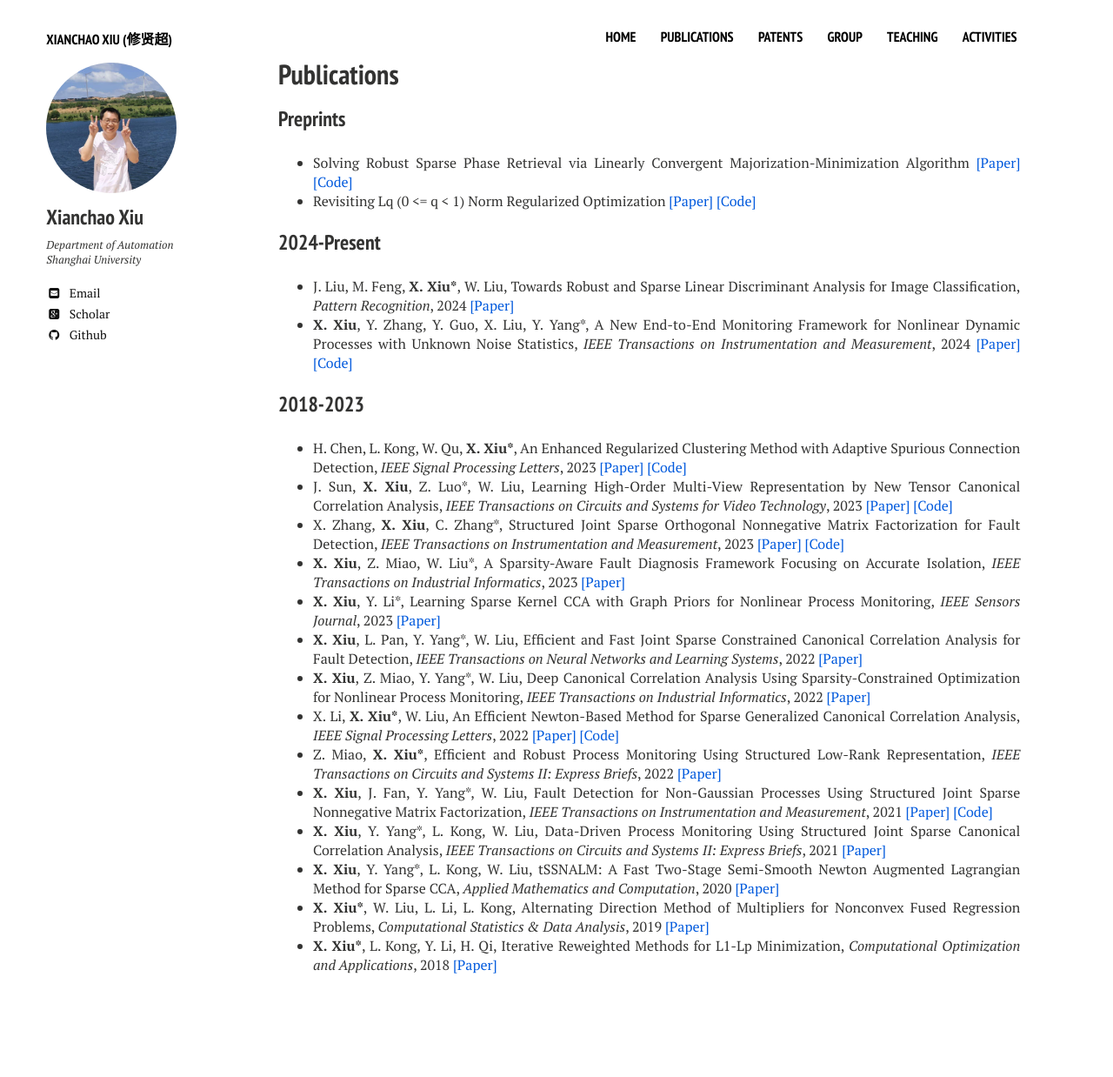
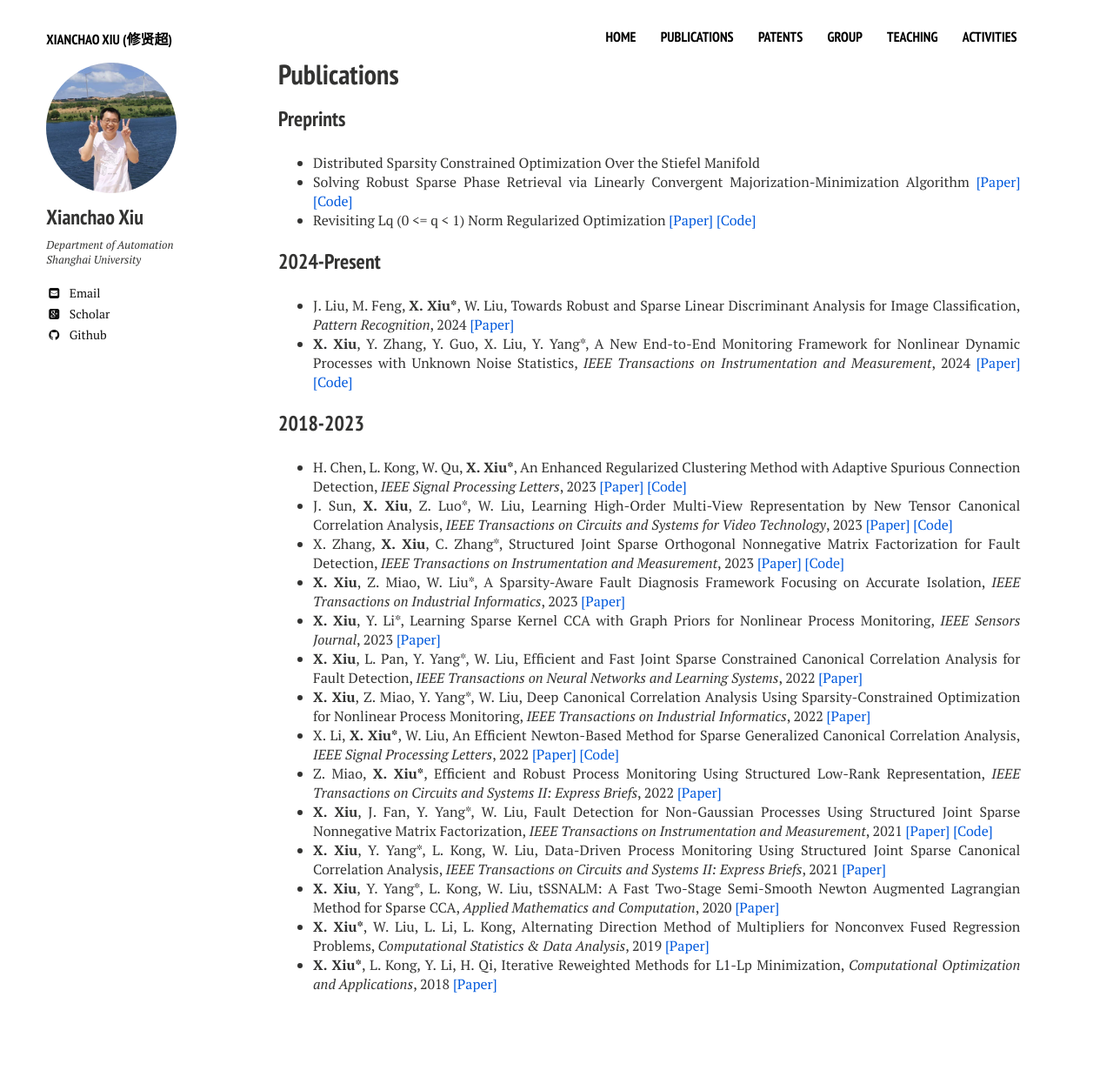
Before and after one commit to xianchaoxiu/xianchaoxiu.github.io, a Jekyll site: the page built from publications/index.md, in a window 1280 px wide. Shown: the whole page at 87% size. Built offline with Jekyll 4.4.1, drawn with Linux system fonts in a browser that asks for light colours; nearby versions of some CDN libraries; before the commit the page ends 1216 px from its top, so only the background shows below that.

Commit message:
Update index.md

```diff
--- a/publications/index.md
+++ b/publications/index.md
@@ -8,6 +8,7 @@ share: false
 ---
 
 ### Preprints
+* Distributed Sparsity Constrained Optimization Over the Stiefel Manifold	 <br>
 * Solving Robust Sparse Phase Retrieval via Linearly Convergent Majorization-Minimization Algorithm <a href="https://www.researchgate.net/publication/379608686" class="textlink" target="_blank">[Paper]</a> <a href="https://github.com/xianchaoxiu/HPR" class="textlink" target="_blank">[Code]</a> <br>
 * Revisiting Lq (0 <= q < 1) Norm Regularized Optimization <a href="https://arxiv.org/abs/2306.14394" class="textlink" target="_blank">[Paper]</a> <a href="https://github.com/ShenglongZhou/PSNP" class="textlink" target="_blank">[Code]</a> <br>
 
```
